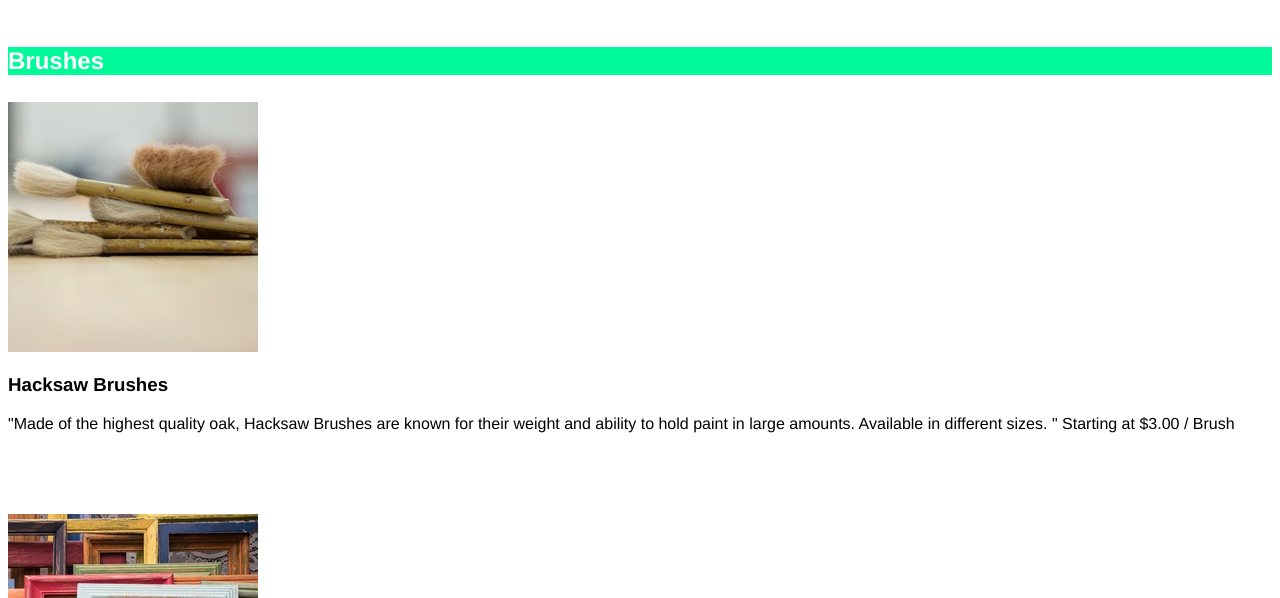
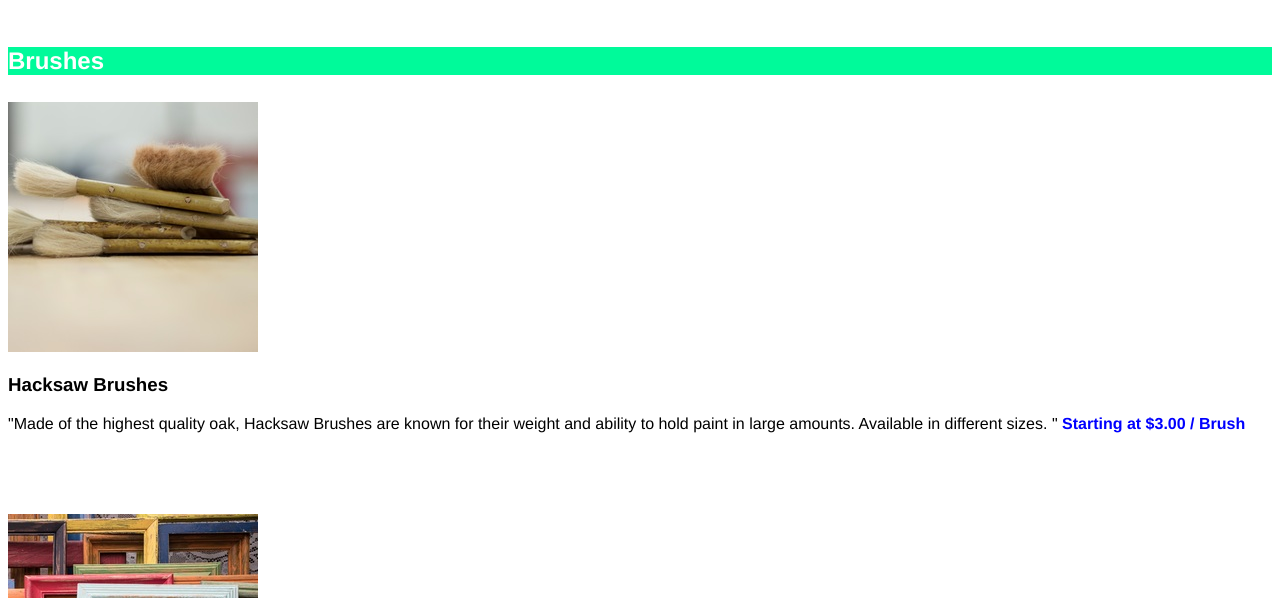
Before and after one commit to Yedlab/trial-opdp, a plain HTML site: page index.html in a window 1280 px wide. Shown: the part 202-800 px from the top of the page. Drawn offline with Linux system fonts and the light colour scheme.

Commit message:
blue
forgot to add the blue text. now it seems to be complete. for the most part

```diff
--- a/resources/css/index.css
+++ b/resources/css/index.css
@@ -39,3 +39,8 @@ h3 {
     margin-top: 18.72px;
     margin-bottom: 18.72px;
 }
+
+.price {
+    color: blue;
+    font-weight: bold;
+}
```
